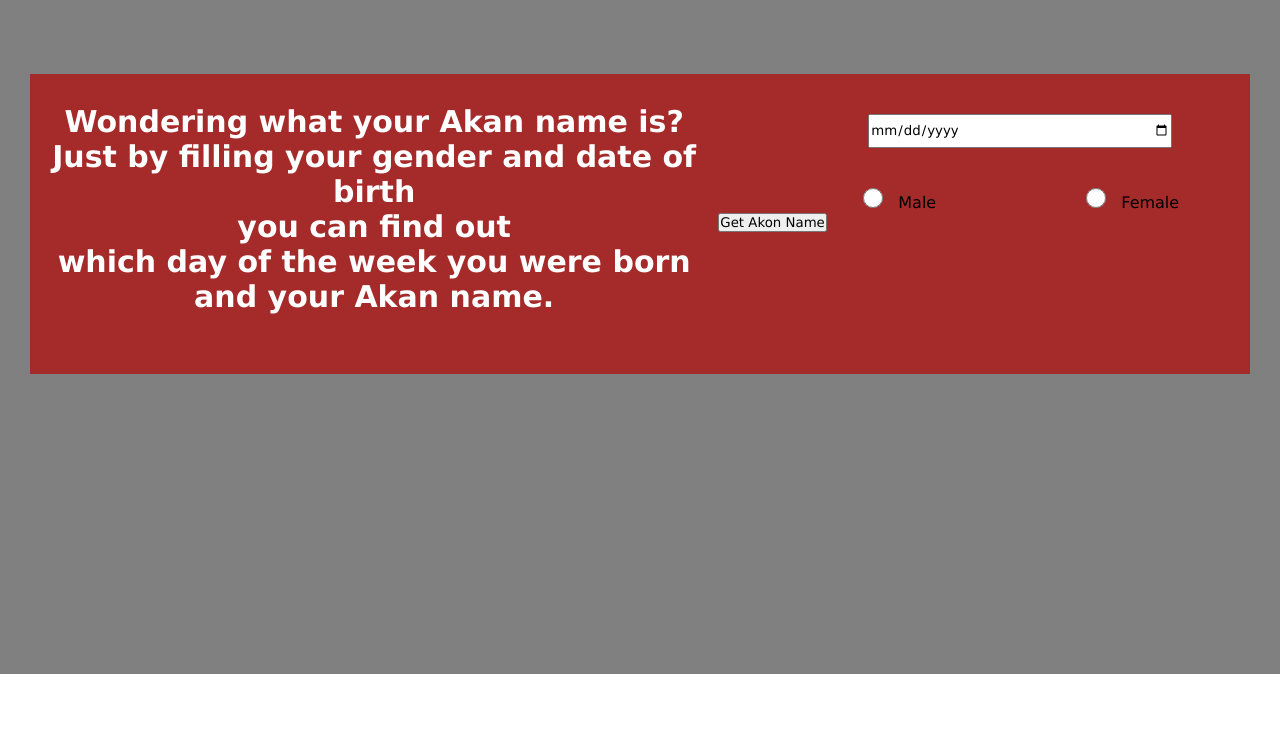
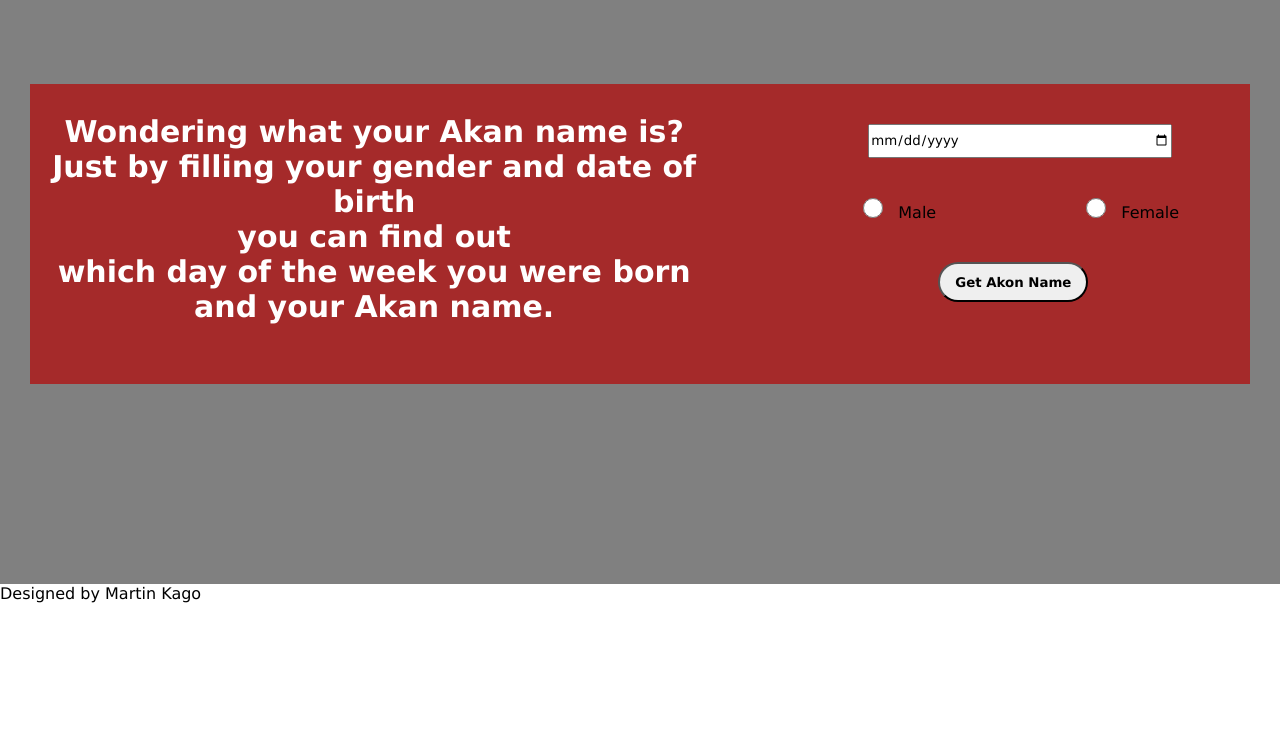
Before and after one commit to DEANKAGO/users-birthday, a plain HTML site: page index.html in a window 1280 px wide. Shown: the part 64-800 px from the top of the page. Drawn offline with Linux system fonts and the light colour scheme.

Commit message:
added styling to button

```diff
--- a/index.html
+++ b/index.html
@@ -33,9 +33,12 @@
             <input type="radio" id="female" name="Male-Female" />Female
           </label>
         </div>
-        <button>Get Akon Name</button>
+        <button><a href="#">Get Akon Name</a></button>
       </div>
     </div>
+    <footer>
+      <p>Designed by Martin Kago</p>
+    </footer>
     <script src="script.js"></script>
   </body>
 </html>
--- a/style.css
+++ b/style.css
@@ -10,6 +10,7 @@
 
 .heading h1 {
   margin-left: 20px;
+  padding-top: 10px;
 }
 
 .main {
@@ -17,7 +18,7 @@
   justify-content: space-between;
   padding-top: 100px;
   background-color: grey;
-  height: 600px;
+  height: 500px;
   background-repeat: no-repeat;
 }
 
@@ -59,4 +60,22 @@
   height: 20px;
 }
 
-button
+button {
+  width: 150px;
+  margin-left: 220px;
+  margin-top: 40px;
+  height: 40px;
+  border-radius: 20px;
+  border-color: black;
+  transition: transform 0.3s;
+}
+
+button a {
+  color: black;
+  text-decoration: none;
+  font-weight: bold;
+}
+
+button:hover {
+  transform: scale(1.2);
+}
```
